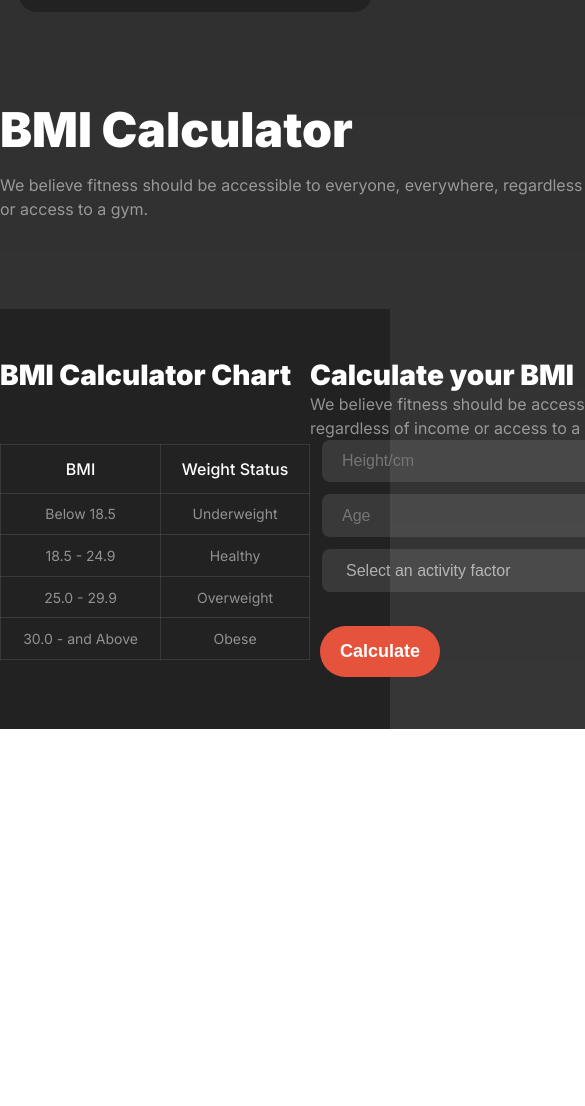
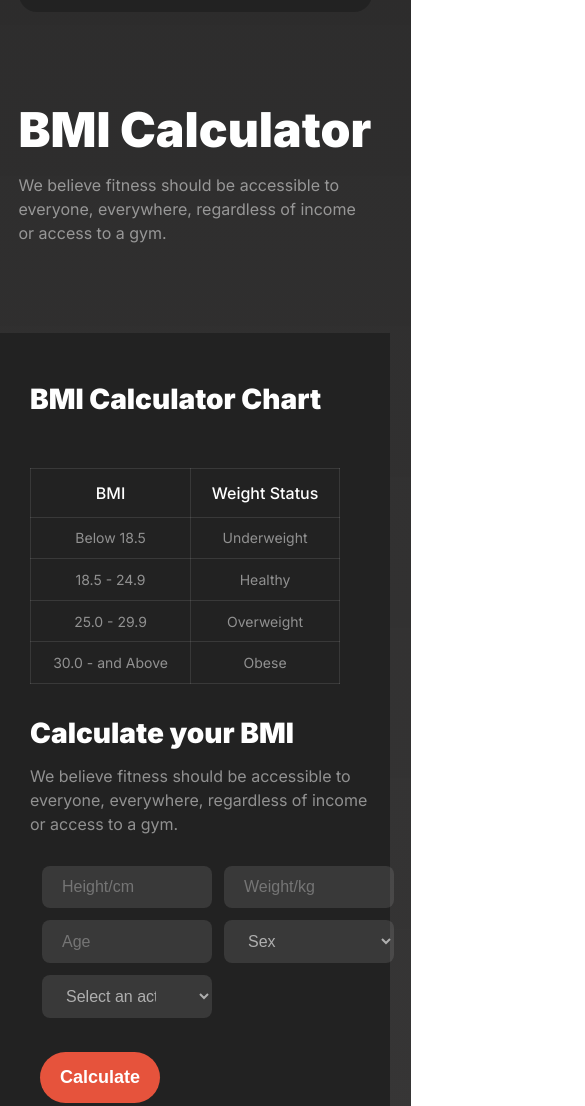
Before and after one commit to shahidca/B10A2-versatile-ui, a plain HTML site: page index.html in a window 390 px wide. Shown: the part 3365-4471 px from the top of the page, 585 px wide, since content can reach past the window. Before the commit the page ends 4094 px from the top, so only its background shows below. Drawn offline with Linux system fonts and the light colour scheme.

Commit message:
BMI Calculator section responsive

```diff
--- a/responsive.css
+++ b/responsive.css
@@ -86,6 +86,34 @@ font-size: 2rem;
     top: 326px;
     margin-top: 31px;
     }
+    /* <!-- BMI Calculator Codding start here --> */
+    .bmi-container{
+        flex-direction: column;
+    }
+    .bmi-text-area{
+        width: 353px;
+    }
+    .bmi-calculator-chart{
+        margin-left: 30px;
+    }
+    .calculate-your-bmi{
+        width: 353px;
+        margin-left: 30px;
+        margin-right: 30px;
+        margin-top: 32px;
+    }
+    .calculate-your-bmi p{
+        margin-top: 14px;
+    }
+    .input-type{
+        width: 170px;
+    }
+    form{
+        /* display: grid; */
+        gap: 12px;
+        grid-template-columns: 170px 170px ;
+        margin-top: 30px;
+    }
 
 
 
```
